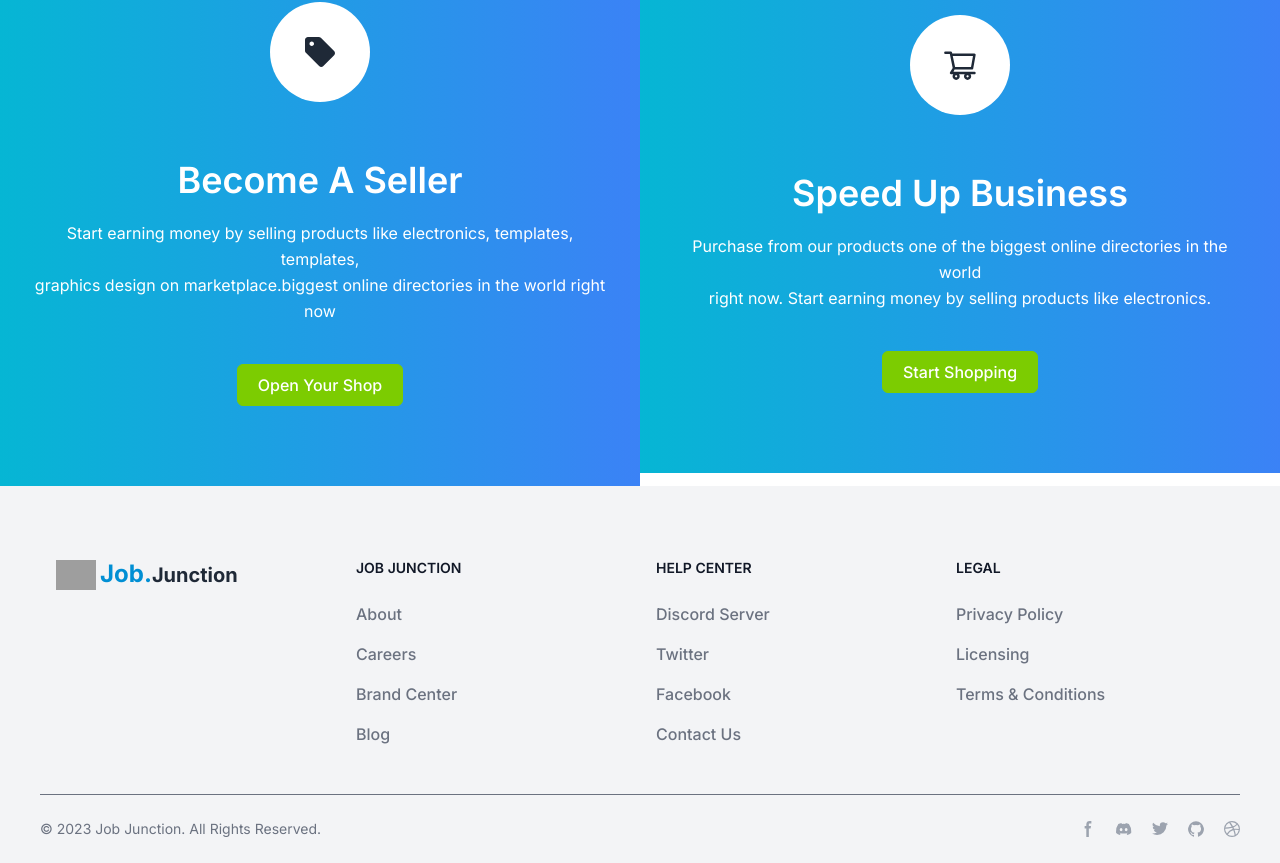
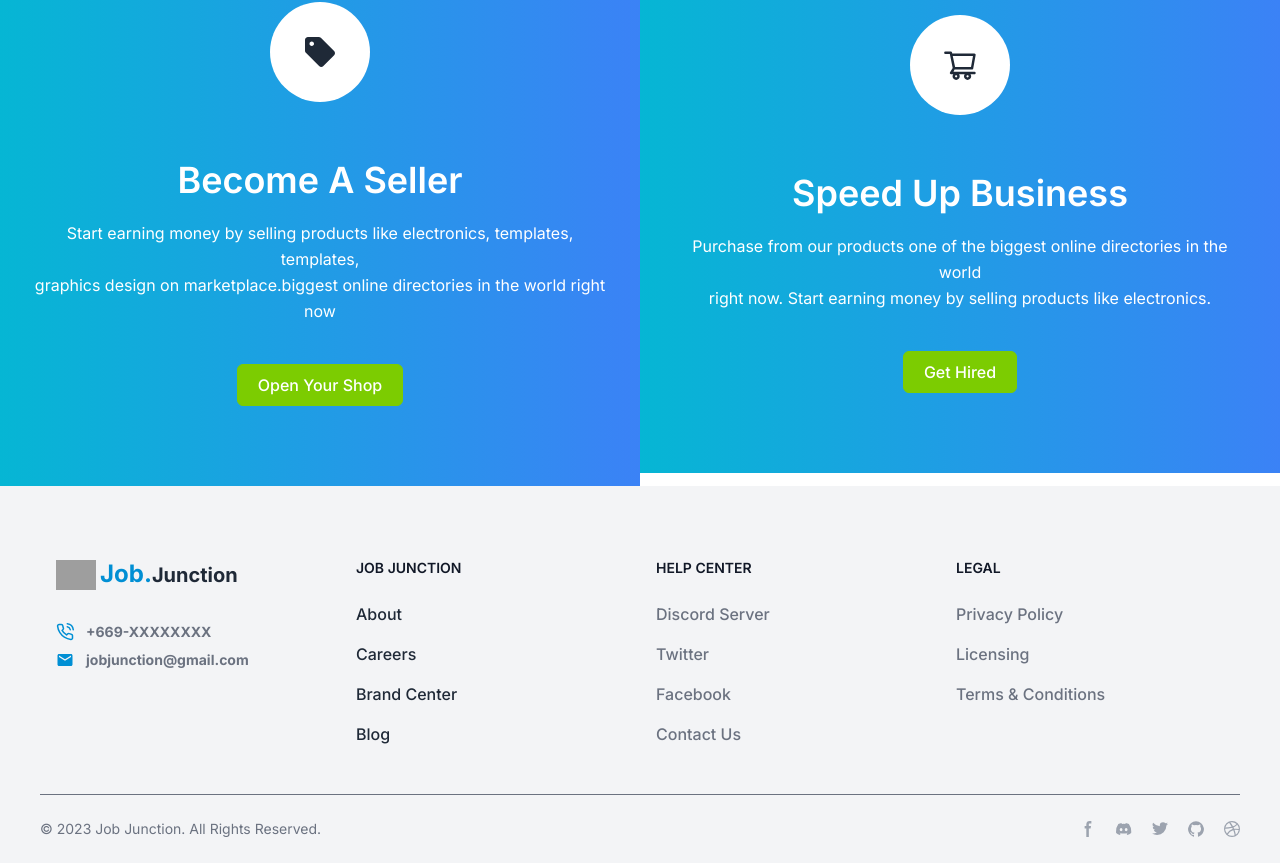
Before and after one commit to najrulislam38/job-junction-client, a React (Vite) app: page / in a window 1280 px wide. Shown: the part 2253-3116 px from the top of the page. Built offline with nearby package versions, Linux system fonts and the light colour scheme; no server answers; grey boxes are pictures that could not be loaded.

Commit message:
password validation and update some files

```diff
--- a/src/components/Footer/Footer.jsx
+++ b/src/components/Footer/Footer.jsx
@@ -1,4 +1,6 @@
 import logo from "../../assets/images/logo.png";
+import { MdEmail } from "react-icons/md";
+import { FiPhoneCall } from "react-icons/fi";
 
 const Footer = () => {
   return (
@@ -16,12 +18,27 @@ const Footer = () => {
                   Junction
                 </h2>
               </div>
+              <div>
+                <div className="flex gap-3 items-center mt-8">
+                  <FiPhoneCall className="text-lg text-[#008FD4] " />
+                  <p className="text-sm font-bold text-gray-500 ">
+                    +669-XXXXXXXX
+                  </p>
+                </div>
+                <div className="flex gap-3 items-center mt-2">
+                  <MdEmail className="text-lg text-[#008FD4] " />
+                  <p className="text-sm font-bold text-gray-500 ">
+                    jobjunction@gmail.com
+                  </p>
+                </div>
+                <div></div>
+              </div>
             </div>
             <div>
               <h2 className="mb-6 text-sm font-semibold text-gray-900 uppercase ">
                 Job Junction
               </h2>
-              <ul className="text-gray-500  font-medium">
+              <ul className=" font-medium">
                 <li className="mb-4">
                   <a href="#" className=" hover:underline">
                     About
--- a/src/pages/Home/JoinedUsByCategory/JoinedUsByCategory.jsx
+++ b/src/pages/Home/JoinedUsByCategory/JoinedUsByCategory.jsx
@@ -36,7 +36,7 @@ const JoinedUsByCategory = () => {
             like electronics.
           </p>
           <button className="font-medium bg-[#7CCC01] border border-[#7CCC01] hover:bg-[#0870A1] hover:border-[#0870A1] text-white py-2 px-5 rounded-md duration-300">
-            Start Shopping
+            Get Hired
           </button>
         </div>
       </div>
--- a/src/pages/SignUp/SignUp.jsx
+++ b/src/pages/SignUp/SignUp.jsx
@@ -15,6 +15,22 @@ const SignUp = () => {
     const photo = form.photo.value;
     const email = form.email.value;
     const password = form.password.value;
+
+    if (password.length < 6) {
+      return toast.error("Password should be at least 6 characters");
+    }
+
+    // password validation for at least one capital letter.
+    if (!/(?=.*[A-Z])/.test(password)) {
+      return toast.error("Password should have at least one uppercase letter.");
+    }
+
+    // password validation for at least  one specific character.
+    if (!/(?=.*[@#$%^&+=!])/.test(password)) {
+      return toast.error(
+        "Password should have at least one specific character."
+      );
+    }
 
     createUser(email, password)
       .then((result) => {
```
